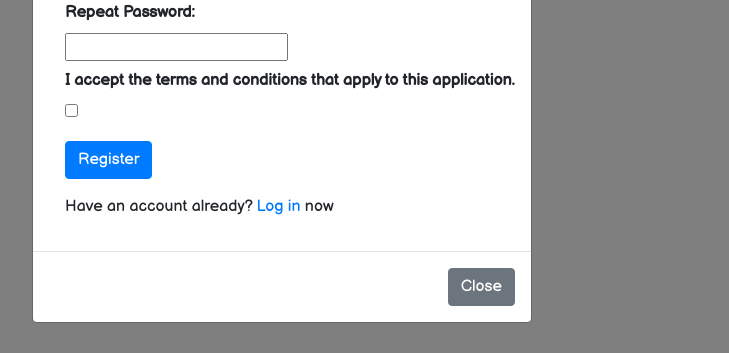
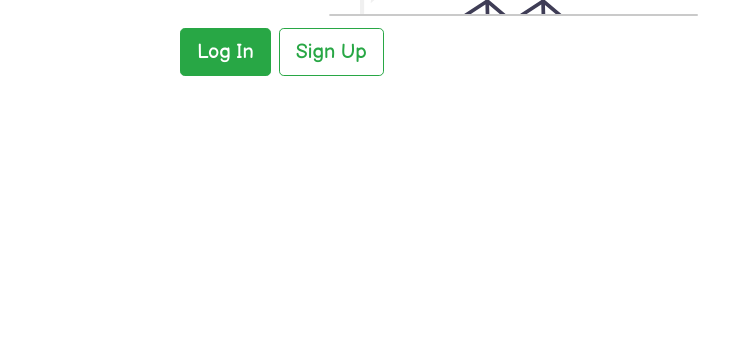
Before and after one commit to techemmy/Flask-Chat-Application, a Flask app: page / in a window 1280 px wide. Shown: the part 447-800 px from the top of the page, without its empty margins (358-1087 px from the left). Run offline with Flask 2, Linux system fonts and the light colour scheme; some libraries are stand-ins or nearby versions.

Commit message:
redesign home page and chat page

```diff
--- a/hook/templates/base.html
+++ b/hook/templates/base.html
@@ -18,6 +18,7 @@
 </head>
 
 <body>
+    <div id="notifier">
         {% with messages = get_flashed_messages() %}
             {% if messages %}
                 {% for message in messages %}
@@ -31,13 +32,14 @@
                 {% endfor %}
             {% endif %}
         {% endwith %}
+    </div>
 
     {% block content %}
     {% endblock %}
 
     {% include "main/script.html" %}
 
-    {% block loginScript %}
+    {% block extra_script %}
     {% endblock %}
 </body>
 </html>
--- a/hook/templates/main/chat.html
+++ b/hook/templates/main/chat.html
@@ -117,3 +117,7 @@
 <script src="//cdnjs.cloudflare.com/ajax/libs/socket.io/2.2.0/socket.io.js" integrity="sha256-yr4fRk/GU1ehYJPAs8P4JlTgu0Hdsp4ZKrx8bDEDC3I=" crossorigin="anonymous"></script>
 <script type="module" src="https://cdn.jsdelivr.net/npm/emoji-picker-element@^1/index.js"></script>
 {% endblock %}
+
+{% block extra_script %}
+<script type="text/javascript" src="{{ url_for('static', filename='js/chat-script.js') }}"></script>
+{% endblock %}
--- a/hook/templates/main/home.html
+++ b/hook/templates/main/home.html
@@ -4,13 +4,21 @@
 
 {% block content %}
 
-{% include 'main/navbar.html' %}
+<nav class="navbar navbar-dark bg-dark">
+    <a class="navbar-brand" href="{{ url_for('index') }}">Hook</a>
+    <a href="https://github.com/techemmy/Flask-Chat-Application" target="_blank"><button type="button" class="btn btn-outline-light btn-lg m-1">View Code</button></a>
+</nav>
 
+<div class="home-container">
     <div class="img-box">
-    <img src="{{ url_for('static', filename='assets/hook1.png') }}" class="img-fluid" alt="Responsive image">
+        <img src="{{ url_for('static', filename='assets/home-pic.svg') }}" alt="Responsive image">
+    </div>
+    <div class="auth-btn form-inline p-2">
+        <a href="{{ url_for('auth.login') }}"><button type="button" class="btn btn-success btn-lg m-1" id="login_btn">Log In</button></a>
+        <button type="button" class="btn btn-outline-success btn-lg m-1 signup" data-toggle="modal" data-target="#signup" id="signup_btn">Sign Up</button>
     </div>
 
-<div class="modal" id="signup" tabindex="-1" role="dialog" aria-labelledby="exampleModalLabel" aria-hidden="true" data-backdrop="static", data-keyboard="false">
+    <div class="modal" id="signup-modal" tabindex="-1" role="dialog" aria-labelledby="exampleModalLabel" aria-hidden="true" data-backdrop="static", data-keyboard="false">
         <div class="modal-dialog modal-dialog-scrollable">
             <div class="modal-content">
                 <div class="modal-header">
@@ -58,5 +66,5 @@
             </div>
         </div>
     </div>
-
+</div>
 {% endblock %}
--- a/hook/templates/main/login.html
+++ b/hook/templates/main/login.html
@@ -39,6 +39,6 @@
     </div>
 </div>
 {% endblock %}
-{% block loginScript %}
+{% block extra_script %}
     <script src="{{ url_for('static', filename='login-static/script.js') }}"></script>
 {% endblock %}
--- a/hook/templates/main/navbar.html
+++ b/hook/templates/main/navbar.html
@@ -1,4 +1,4 @@
-<nav class="navbar navbar-dark">
+<nav class="navbar navbar-dark bg-dark">
     {% if session.user %}
         <h3 class="navbar-brand" style="color: whitesmoke;cursor: default;">Hook</h3>
         <div class="form-inline p-2">
@@ -8,8 +8,8 @@
     {% else %}
         <a class="navbar-brand" href="{{ url_for('index') }}">Hook</a>
         <div class="form-inline p-2">
-            <a href="{{ url_for('auth.login') }}"><button type="button" class="btn btn-outline-success btn-lg m-1" id="login_btn">Log In</button></a>
-            <button type="button" class="btn btn-outline-dark btn-lg m-1 signup" data-toggle="modal" data-target="#signup" id="signup_btn">Sign Up</button>
+            <a href="{{ url_for('auth.login') }}"><button type="button" class="btn btn-success btn-lg m-1" id="login_btn">Log In</button></a>
+            <button type="button" class="btn btn-outline-light btn-lg m-1 signup" data-toggle="modal" data-target="#signup" id="signup_btn">Sign Up</button>
         </div>
     {% endif %}
 </nav>
--- a/hook/templates/main/script.html
+++ b/hook/templates/main/script.html
@@ -5,4 +5,3 @@
 <script src="https://cdn.jsdelivr.net/npm/bootstrap@4.6.0/dist/js/bootstrap.min.js" integrity="sha384-+YQ4JLhjyBLPDQt//I+STsc9iw4uQqACwlvpslubQzn4u2UU2UFM80nGisd026JF" crossorigin="anonymous"></script>
 
 <script src="{{ url_for('static', filename='js/main.js') }}"></script>
-<script type="text/javascript" src="{{ url_for('static', filename='js/chat-script.js') }}"></script>
```
Lines whose indentation alone changed are shown as unchanged.
